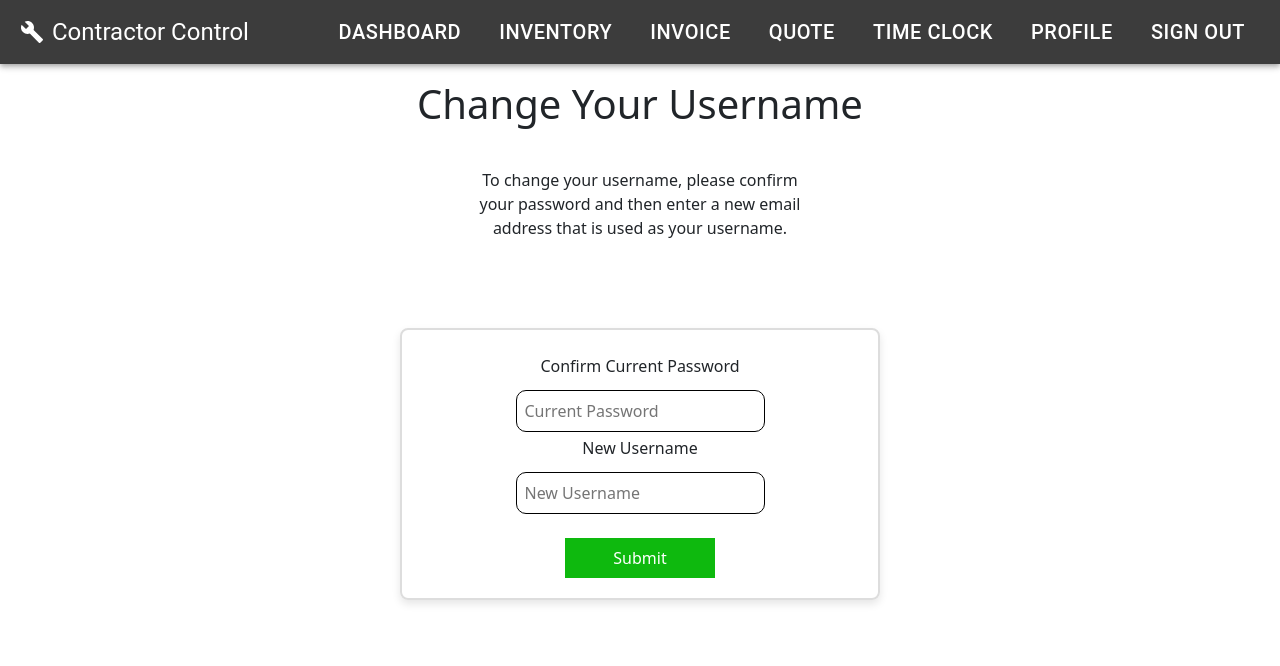
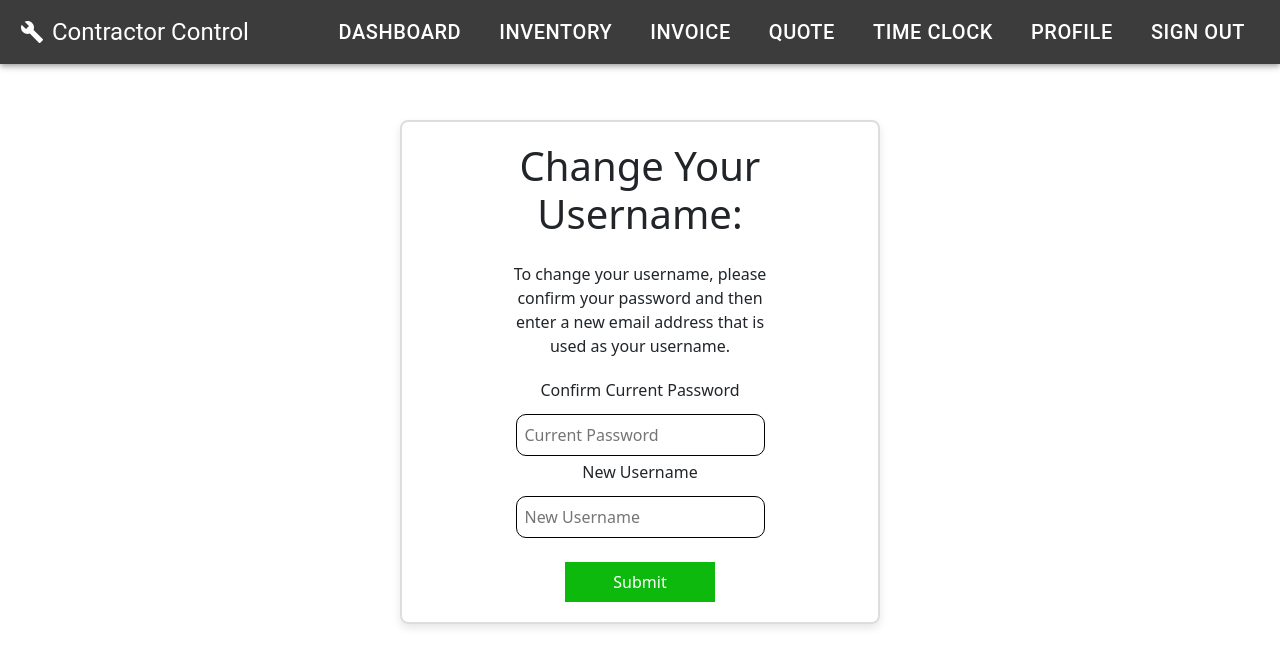
Before and after one commit to jethrolibutan/ccui, a React (Create React App) app: page /editusername in a window 1280 px wide. Shown: the top 666 px of the page. Built offline with nearby package versions, Linux system fonts and the light colour scheme.

Commit message:
added editusername css

```diff
--- a/src/components/Time Clock/Clock.js
+++ b/src/components/Time Clock/Clock.js
@@ -15,9 +15,9 @@ function ClockIn() {
   };
 
   const clockInUser = async (event) => {
-    if(hasInput){
+    if (hasInput) {
       event.preventDefault();
-      try{
+      try {
         const userRequest = await axios.post(
           "http://localhost:8000/api/clock-in/",
           {
@@ -41,9 +41,9 @@ function ClockIn() {
   };
 
   const clockOutUser = async (event) => {
-    if(hasInput){
+    if (hasInput) {
       event.preventDefault();
-      try{
+      try {
         const userRequest = await axios.post(
           "http://localhost:8000/api/clock-out/",
           {
@@ -68,6 +68,7 @@ function ClockIn() {
 
   return (
     <div className="d-flex flex-column align-items-center justify-content-center w-100">
+      <div className="clock-in-section">
         <div className="employee-id">
           <div className="employee-text"> Enter Employee ID here: </div>
           <input
@@ -102,6 +103,7 @@ function ClockIn() {
             Clock Out
           </button>
         </div>
+      </div>
 
       <ToastContainer />
     </div>
--- a/src/pages/Functional Pages/EditUsername.css
+++ b/src/pages/Functional Pages/EditUsername.css
@@ -14,8 +14,6 @@
   flex-direction: column;
   align-items: center;
   justify-content: center;
-
-  margin: 1em;
 }
 
 .change-username-box {
--- a/src/pages/Functional Pages/EditUsername.js
+++ b/src/pages/Functional Pages/EditUsername.js
@@ -22,14 +22,6 @@ const ChangeUsernameForm = () => {
   return (
     <div className="edit-username-page">
       <form className="flex flex-col items-center justify-center my-20 font-[Montserrat]">
-        <div className="username-heading">
-          <h1 className="text-center mb-4 font-bold">Change Your Username</h1>
-          <div className="username-desc">
-            To change your username, please confirm your password and then enter
-            a new email address that is used as your username.
-          </div>
-        </div>
-
         {!correct && (
           <p className="p-3 mb-4 rounded-xl text-red-500 font-semibold">
             {response}
@@ -45,6 +37,15 @@ const ChangeUsernameForm = () => {
 
         <div className="change-username-box">
           <div className="confirm-password">
+            <div className="username-heading">
+              <h1 className="text-center mb-2 font-bold">
+                Change Your Username:
+              </h1>
+            </div>
+            <div className="username-desc">
+              To change your username, please confirm your password and then
+              enter a new email address that is used as your username.
+            </div>
             <label htmlFor="currentPassword" className="mb-2">
               Confirm Current Password
             </label>
```
Lines whose indentation alone changed are shown as unchanged.
